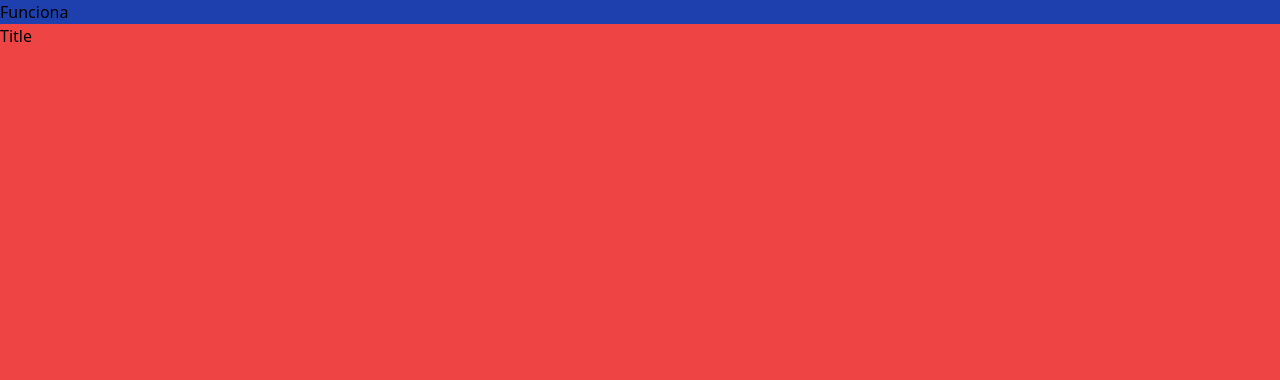
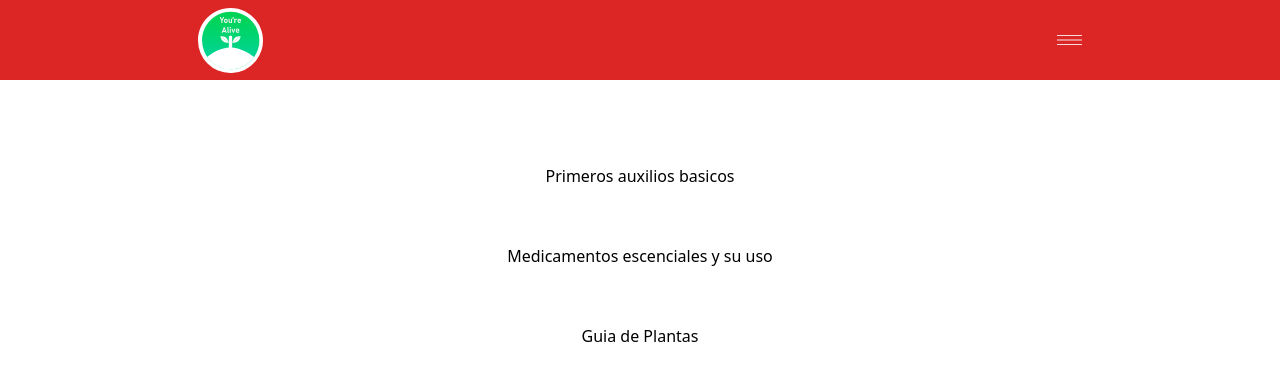
Before and after one commit to noejasiel/You-Are-Alive, a React (Create React App) app: page / in a window 1280 px wide. Shown: the top 380 px of the page. Built offline with nearby package versions, Linux system fonts and the light colour scheme.

Commit message:
implementacion navbar

```diff
--- a/src/App.js
+++ b/src/App.js
@@ -1,12 +1,13 @@
-import React from 'react';
-import Nav from './components/Nav'
+import React from "react";
+import Header from "./components/Header";
+import Conteiner from "./components/Conteiner";
 
 function App() {
   return (
-    <div className="bg-red-500 h-screen">
-      <p className="bg-blue-800 w">Funciona</p>
-      <Nav/>
-    </div>
+    <>
+      <Header />
+      <Conteiner />
+    </>
   );
 }
 
--- /dev/null
+++ b/src/components/Conteiner.js
@@ -0,0 +1,19 @@
+import React from "react";
+
+const Conteiner = () => {
+  return (
+    <div class="flex flex-col w-full grid justify-items-center mt-14 ">
+      <div className="block my-4 w-3/4 flex justify-center content-center h-12">
+        <h2 className="m-auto">Primeros auxilios basicos</h2>
+      </div>
+      <div className="block my-4 w-3/4 flex justify-center content-center h-12">
+        <h2 className="m-auto"> Medicamentos escenciales y su uso </h2>
+      </div>
+      <div className="block my-4 w-3/4 flex justify-center content-center h-12">
+        <h2 className="m-auto">Guia de Plantas</h2>
+      </div>
+    </div>
+  );
+};
+
+export default Conteiner;
--- /dev/null
+++ b/src/components/Formulario.js
@@ -0,0 +1,9 @@
+import React, {Fragmemt, useState} from 'react';
+
+const Formulario = () => {
+  return(
+    <h1>HOLA FORMULARIO</h1>
+  );
+}
+
+export default Formulario;
--- /dev/null
+++ b/src/components/Header.js
@@ -0,0 +1,23 @@
+import React from "react";
+import logo from "../assets/logotipo.svg";
+import menu from "../assets/menu.svg";
+
+const Header = () => {
+  return (
+    <div className=" w-100 h-20 bg-red-600">
+      <nav className="w-100 h-20">
+        <div className="w-100 h-20 flex flex-wrap justify-around  content-center">
+          <div class="relative bottom-100 left-0">
+            <img width="65px" className="" src={logo}></img>
+          </div>
+          <div></div>
+          <div className=" flex flex-wrap content-center">
+            <img width="25px" src={menu}></img>
+          </div>
+        </div>
+      </nav>
+    </div>
+  );
+};
+
+export default Header;
```
Also changed, not shown: src/assets/logotipo.svg (added), src/assets/menu.svg (added).
